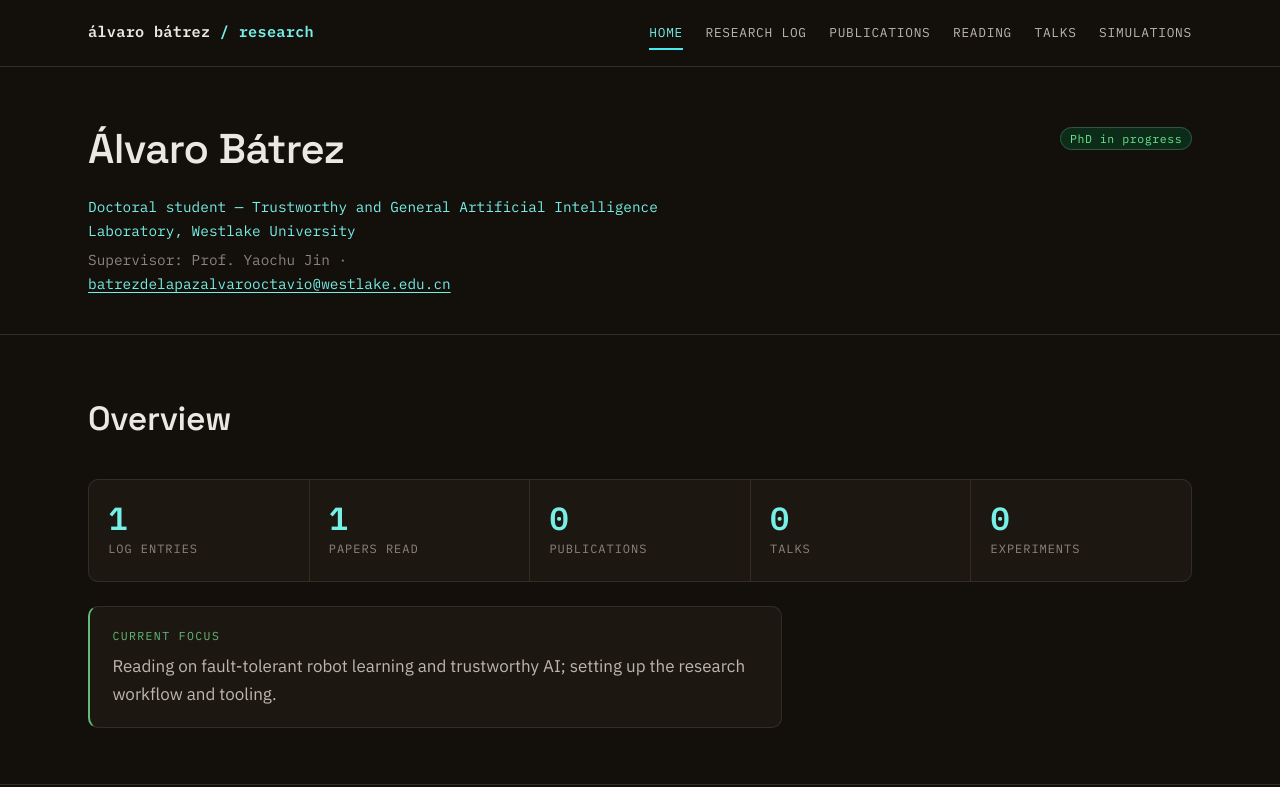
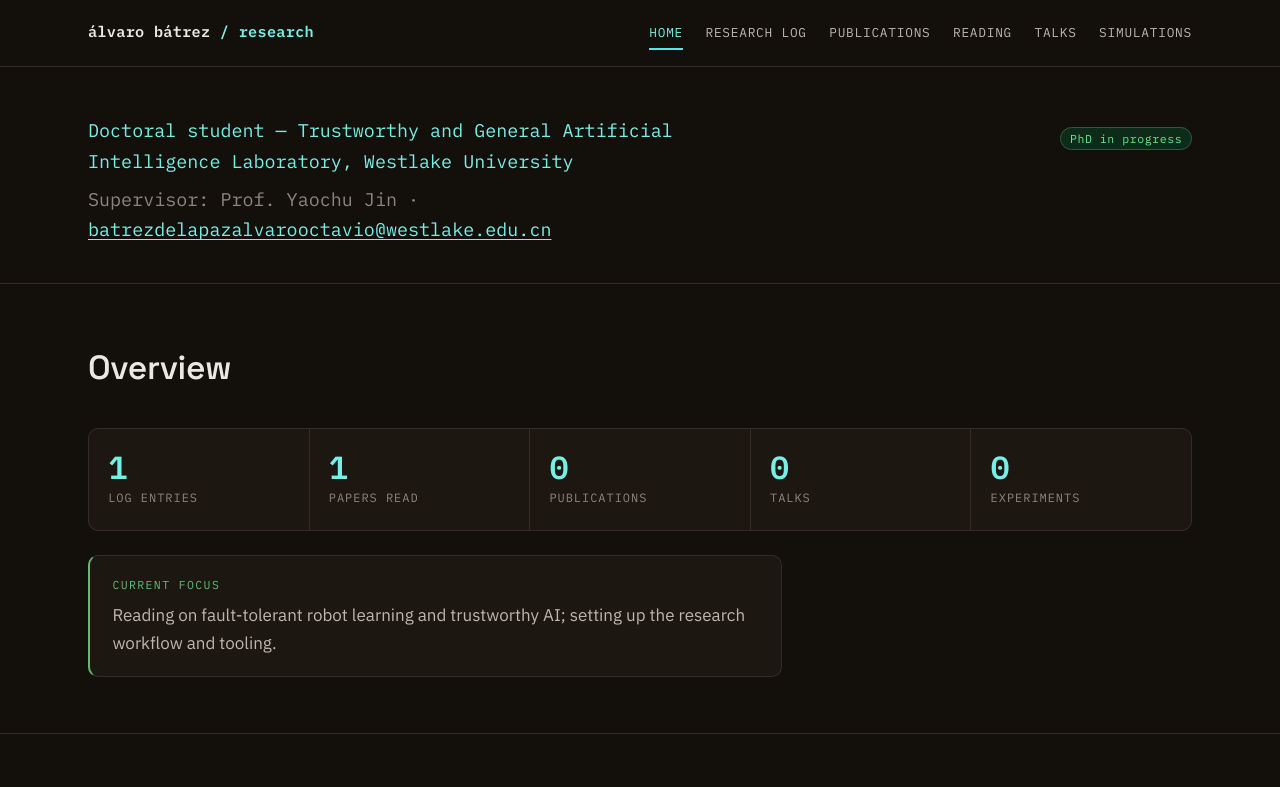
Before and after one commit to alvarobatrez/alvarobatrez.github.io, a plain HTML site: page index.html in a window 1280 px wide. Shown: the top 787 px of the page. Drawn offline with Linux system fonts and the light colour scheme.

Commit message:
Remove name from identity strip; enlarge affiliation lines

```diff
--- a/assets/css/style.css
+++ b/assets/css/style.css
@@ -201,20 +201,13 @@ main { flex: 1; }
   gap: 1.5rem;
   flex-wrap: wrap;
 }
-.identity-name {
-  font-family: var(--serif);
-  font-weight: 560;
-  font-size: clamp(1.9rem, 3.4vw, 2.6rem);
-  letter-spacing: -0.015em;
-}
 .identity-line {
   font-family: var(--mono);
-  font-size: 0.9rem;
+  font-size: 1.15rem;
   color: var(--accent-ink);
-  margin-top: 0.7rem;
-  max-width: 68ch;
+  max-width: 60ch;
 }
-.identity-line.dim { color: var(--ink-faint); margin-top: 0.35rem; }
+.identity-line.dim { color: var(--ink-faint); margin-top: 0.5rem; }
 .identity-line a { overflow-wrap: anywhere; }
 .identity-tag { padding-top: 0.5rem; }
 
--- a/index.html
+++ b/index.html
@@ -30,7 +30,6 @@
     <section class="identity">
       <div class="container identity-inner">
         <div>
-          <h1 class="identity-name">Álvaro Bátrez</h1>
           <p class="identity-line">
             Doctoral student — Trustworthy and General Artificial Intelligence Laboratory, Westlake University
           </p>
```
